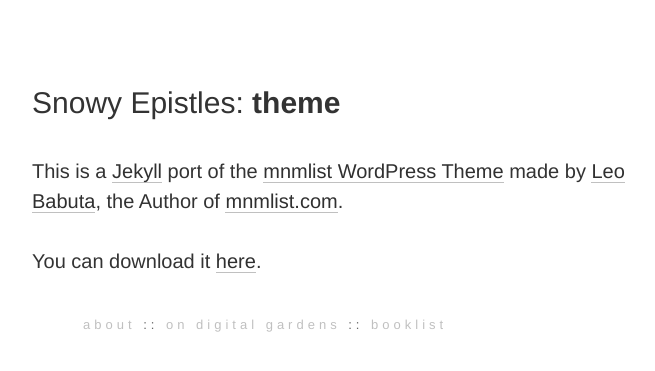
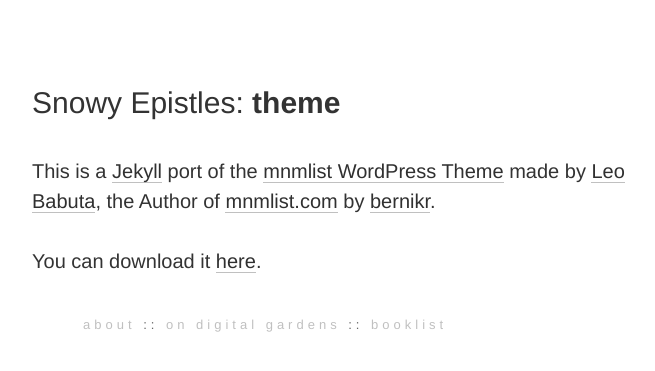
Before and after one commit to snowyepistles/snowyepistles.github.io, a Jekyll site: the page built from _posts/2016-04-03-minimal.md, in a window 1280 px wide. Shown: the top 371 px of the page, without its empty margins (40-695 px from the left). Built offline with Jekyll 4.4.1, drawn with Linux system fonts in a browser that asks for light colours.

Commit message:
Update 2016-04-03-minimal.md

```diff
--- a/_posts/2016-04-03-minimal.md
+++ b/_posts/2016-04-03-minimal.md
@@ -1,7 +1,7 @@
 ---
 title: "theme"
 ---
-This is a [Jekyll] port of the [mnmlist WordPress Theme] made by [Leo Babuta], the Author of [mnmlist.com].
+This is a [Jekyll] port of the [mnmlist WordPress Theme] made by [Leo Babuta], the Author of [mnmlist.com] by [bernikr].
 
 You can download it [here].
 
@@ -9,4 +9,5 @@ You can download it [here].
 [mnmlist WordPress Theme]: http://mnmlist.com/theme/
 [Leo Babuta]: http://leobabauta.com/
 [mnmlist.com]: http://mnmlist.com/
+[bernikr]: http://bernhard.kralofsky.com/mnmlist-theme/
 [here]: https://github.com/bernikr/mnmlist-theme
```
